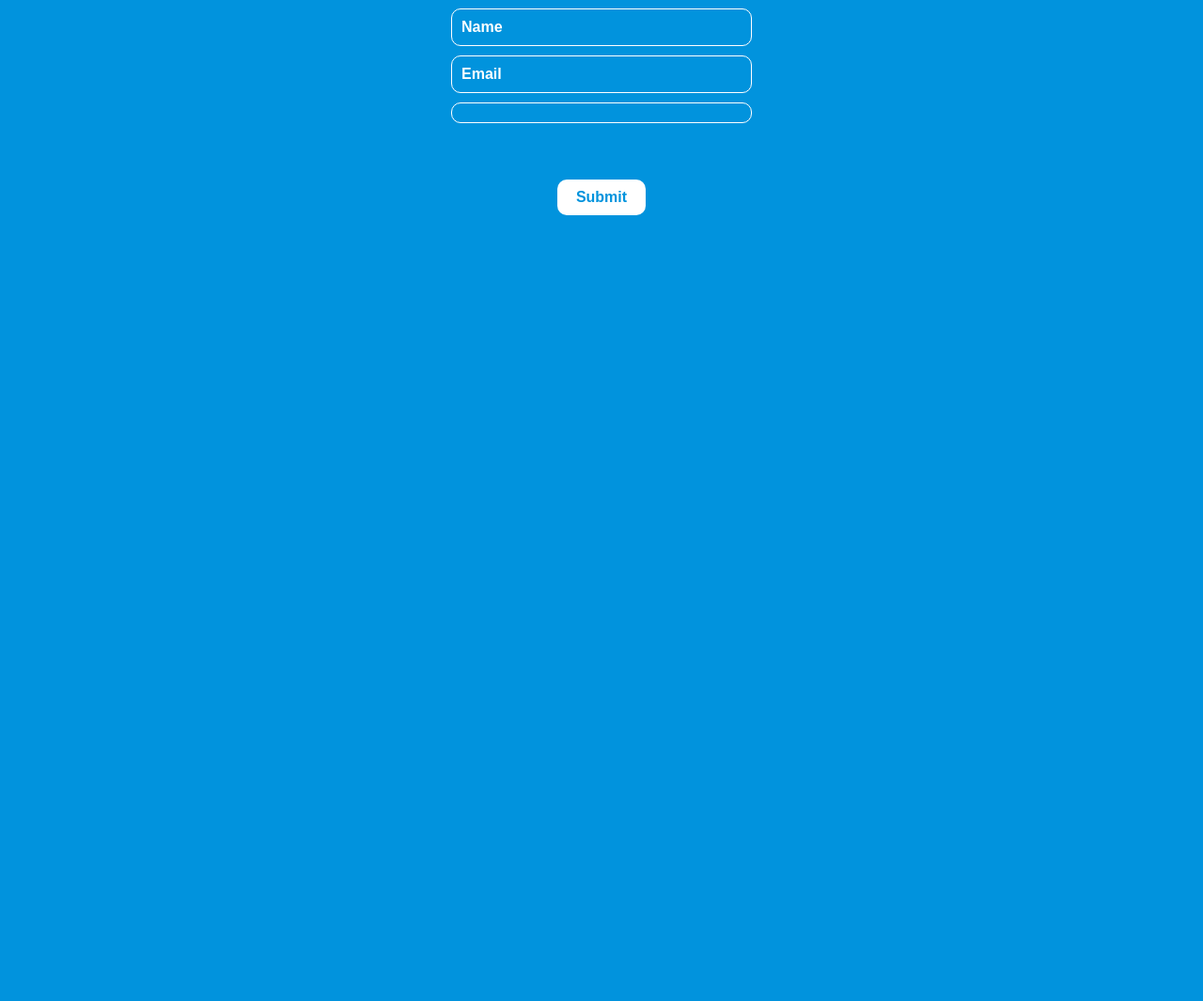
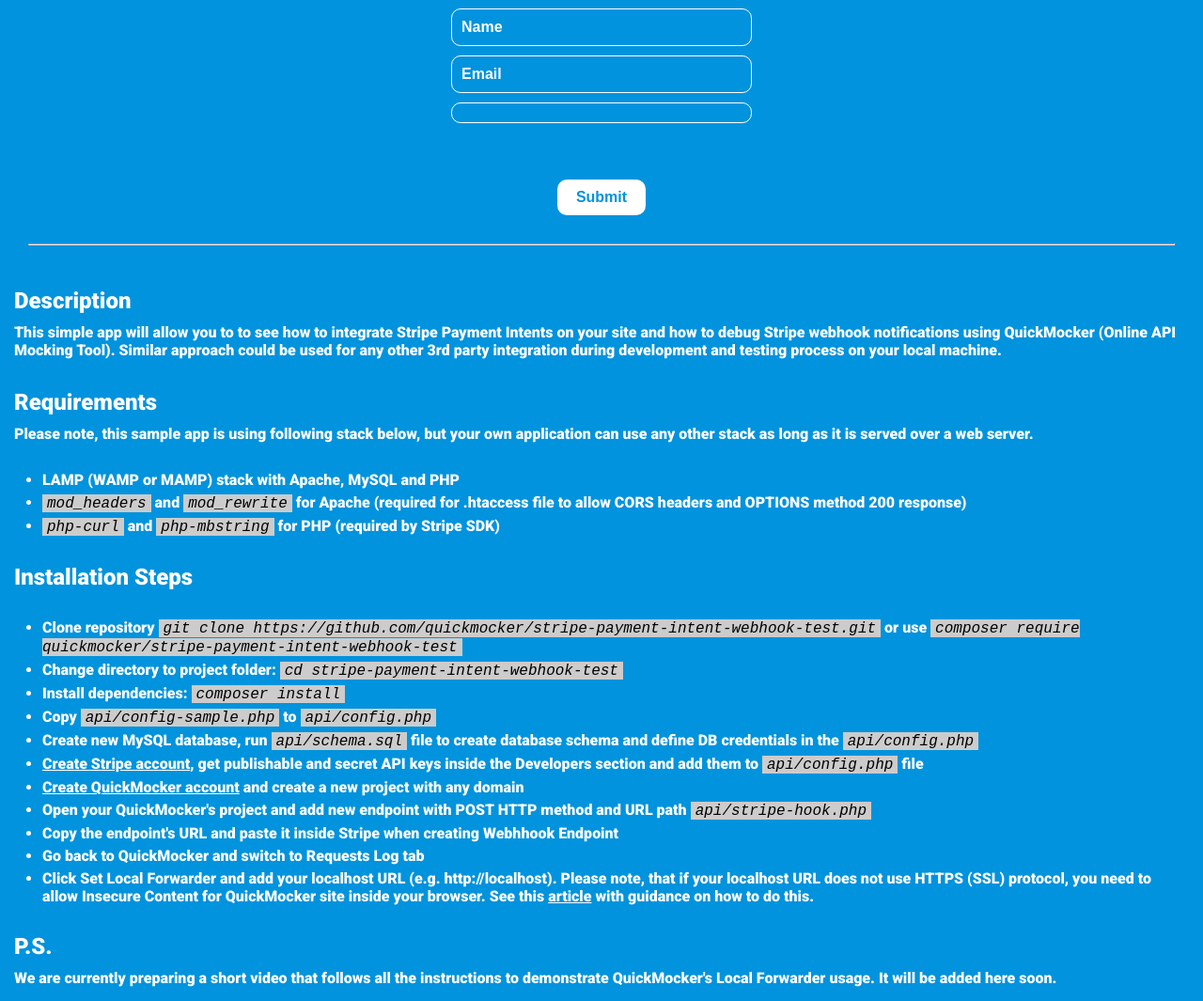
Before and after one commit to quickmocker/stripe-payment-intent-webhook-test, a PHP site: page / in a window 1280 px wide. Shown: the part 227-1292 px from the top of the page at 94% size. Before the commit the page ends 456 px from the top, so only its background shows below. Run offline with PHP 8.4, Linux system fonts and the light colour scheme; some libraries are stand-ins or nearby versions.

Commit message:
Instructions, stripe PK, conifg updates.

```diff
--- a/api/config-sample.php
+++ b/api/config-sample.php
@@ -2,11 +2,12 @@
 
 return [
     'db' => [
-        'dsn' => 'mysql:dbname=quickmocker_stripe;host=127.0.0.1',
+        'dsn' => 'mysql:dbname=database_name;host=127.0.0.1',
         'user' => 'root',
         'password' => '',
     ],
     'stripe' => [
+        'publicKey' => '',
         'secretKey' => '',
         'signingSecret' => '',
     ],
--- a/api/extra/DB.php
+++ b/api/extra/DB.php
@@ -27,7 +27,7 @@ class DB
     {
         $config = require dirname(__DIR__) . '/config.php';
         if (empty($config['db'])) {
-            throw new Exception('No DB Configuration Found.');
+            throw new Exception('DB configuration not found.');
         }
         $this->_pdo = new PDO($config['db']['dsn'], $config['db']['user'], $config['db']['password']);
     }
--- a/api/extra/StripeBase.php
+++ b/api/extra/StripeBase.php
@@ -25,7 +25,7 @@ class StripeBase
     {
         $config = require dirname(__DIR__) . '/config.php';
         if (empty($config['stripe'])) {
-            throw new Exception('No Stripe Configuration Found.');
+            throw new Exception('Stripe configuration not found.');
         }
         Stripe::setApiKey($config['stripe']['secretKey']);
         $this->signingSecret = $config['stripe']['signingSecret'];
--- a/assets/script.js
+++ b/assets/script.js
@@ -4,9 +4,7 @@
   quickmocker.prototype.init = function () {
     this.response = {};
     // Update Stripe Public Key with your own.
-    this.stripe = Stripe(
-      "pk_test_51HrW5DBqxL3ZMOsUS4ygFTVQd6IqEcPYsKzs90iPtRN0ZrRkaWcCXUsheImj6B2wYjn1zUlWqHKFmHCRGSJrPUe700jMDdHThP"
-    );
+    this.stripe = Stripe(stripePublicKey);
     this.createStripeElements();
   };
 
--- a/assets/style.css
+++ b/assets/style.css
@@ -75,3 +75,34 @@ button.loading {
 #message.show {
     visibility: visible;
 }
+ul {
+    margin: 30px;
+}
+ul li {
+    margin-bottom: 5px;
+}
+a,
+a:visited,
+a:link {
+    color: #fff;
+}
+.container {
+    max-width: 1280px;
+    padding: 15px;
+}
+.instructions em {
+    font-weight: normal;
+    font-family: 'Courier New', Courier, monospace;
+    background: #cccccc;
+    color: #000;
+    padding: 1px 5px 0;
+}
+hr {
+    margin: 30px;
+}
+.mb-5 {
+    margin-bottom: 2em;
+}
+h2 {
+    margin-bottom: 10px;
+}
--- a/index.html
+++ /dev/null
@@ -1,26 +0,0 @@
-<!DOCTYPE html>
-<html>
-  <head>
-    <title>QuickMocker: Stripe Payment Intent Sample</title>
-    <script src="https://js.stripe.com/v3/"></script>
-    <script src="assets/script.js" type="text/javascript"></script>
-
-    <link href="assets/style.css" rel="stylesheet" />
-  </head>
-  <body onload="quickmocker.init()">
-    <div class="center">
-      <img src="assets/stripe-quickmocker.png" alt="QuickMocker and Stripe" class="logo" />
-      <h1>Stripe Payment Intent Sample</h1>
-      <p>Complete Checkout</p>
-      <form class="card-container" autocomplete="off" onsubmit="return quickmocker.submit();">
-        <input type="text" name="name" id="name" placeholder="Name" autocomplete="none" />
-        <input type="text" name="email" id="email" placeholder="Email" autocomplete="none" />
-        <div id="card-element"></div>
-
-        <div id="message"></div>
-
-        <button type="submit" id="submit">Submit</button>
-      </form>
-    </div>
-  </body>
-</html>
--- /dev/null
+++ b/index.php
@@ -0,0 +1,82 @@
+<!DOCTYPE html>
+<html>
+
+<head>
+  <title>QuickMocker: Stripe Payment Intent Sample</title>
+  <script src="https://js.stripe.com/v3/"></script>
+  <script src="assets/script.js" type="text/javascript"></script>
+
+  <link href="assets/style.css" rel="stylesheet" />
+
+  <script type="text/javascript">
+    <?php
+    // Get Stripe Public Key to JS.
+    $config = require_once 'api/config.php';
+    if (empty($config)) {
+      throw new Exception('Stripe configuration not found.');
+    }
+    ?>
+    var stripePublicKey = "<?= $config['stripe']['publicKey'] ?>";
+  </script>
+</head>
+
+<body onload="quickmocker.init()">
+  <div class="center">
+    <img src="assets/stripe-quickmocker.png" alt="QuickMocker and Stripe" class="logo" />
+    <h1>Stripe Payment Intent Sample</h1>
+    <p>Complete Checkout</p>
+    <form class="card-container" autocomplete="off" onsubmit="return quickmocker.submit();">
+      <input type="text" name="name" id="name" placeholder="Name" autocomplete="none" />
+      <input type="text" name="email" id="email" placeholder="Email" autocomplete="none" />
+      <div id="card-element"></div>
+
+      <div id="message"></div>
+
+      <button type="submit" id="submit">Submit</button>
+    </form>
+  </div>
+  <hr />
+  <div class="container instructions">
+
+    <h2>Description</h2>
+    <p class="mb-5">
+      This simple app will allow you to to see how to integrate Stripe Payment Intents on your site and how to debug
+      Stripe webhook notifications using QuickMocker (Online API Mocking Tool). Similar approach could be used for any other 3rd party integration
+      during development and testing process on your local machine.
+    </p>
+
+    <h2>Requirements</h2>
+    <p>Please note, this sample app is using following stack below, but your own application can use any other stack as long as it is served over a web server.</p>
+    <ul>
+      <li>LAMP (WAMP or MAMP) stack with Apache, MySQL and PHP</li>
+      <li><em>mod_headers</em> and <em>mod_rewrite</em> for Apache (required for .htaccess file to allow CORS headers and OPTIONS method 200 response)</li>
+      <li><em>php-curl</em> and <em>php-mbstring</em> for PHP (required by Stripe SDK)</li>
+    </ul>
+
+    <h2>Installation Steps</h2>
+    <ul>
+      <li>Clone repository <em>git clone https://github.com/quickmocker/stripe-payment-intent-webhook-test.git</em> or use <em>composer require quickmocker/stripe-payment-intent-webhook-test</em></li>
+      <li>Change directory to project folder: <em>cd stripe-payment-intent-webhook-test</em></li>
+      <li>Install dependencies: <em>composer install</em></li>
+      <li>Copy <em>api/config-sample.php</em> to <em>api/config.php</em></li>
+      <li>Create new MySQL database, run <em>api/schema.sql</em> file to create database schema and define DB credentials in the <em>api/config.php</em></li>
+      <li><a target="blank" href="https://dashboard.stripe.com/register">Create Stripe account</a>, get publishable and secret API keys inside the Developers section and add them to <em>api/config.php</em> file</li>
+      <li><a href="https://quickmocker.com/register">Create QuickMocker account</a> and create a new project with any domain</li>
+      <li>Open your QuickMocker's project and add new endpoint with POST HTTP method and URL path <em>api/stripe-hook.php</em></li>
+      <li>Copy the endpoint's URL and paste it inside Stripe when creating Webhhook Endpoint</li>
+      <li>Go back to QuickMocker and switch to Requests Log tab</li>
+      <li>
+        Click Set Local Forwarder and add your localhost URL (e.g. http://localhost). Please note, that if your localhost URL does not use HTTPS (SSL) protocol,
+        you need to allow Insecure Content for QuickMocker site inside your browser.
+        See this <a target="_blank" href="https://experienceleague.adobe.com/docs/target/using/experiences/vec/troubleshoot-composer/mixed-content.html?lang=en#task_5448763B8DC941FD80F84041AEF0A14D">article</a>
+        with guidance on how to do this.
+      </li>
+    </ul>
+
+    <h2>P.S.</h2>
+
+    <p>We are currently preparing a short video that follows all the instructions to demonstrate QuickMocker's Local Forwarder usage. It will be added here soon.</p>
+  </div>
+</body>
+
+</html>
```
Also changed, not shown: api/schema.sql (added, +13 -0 lines).
